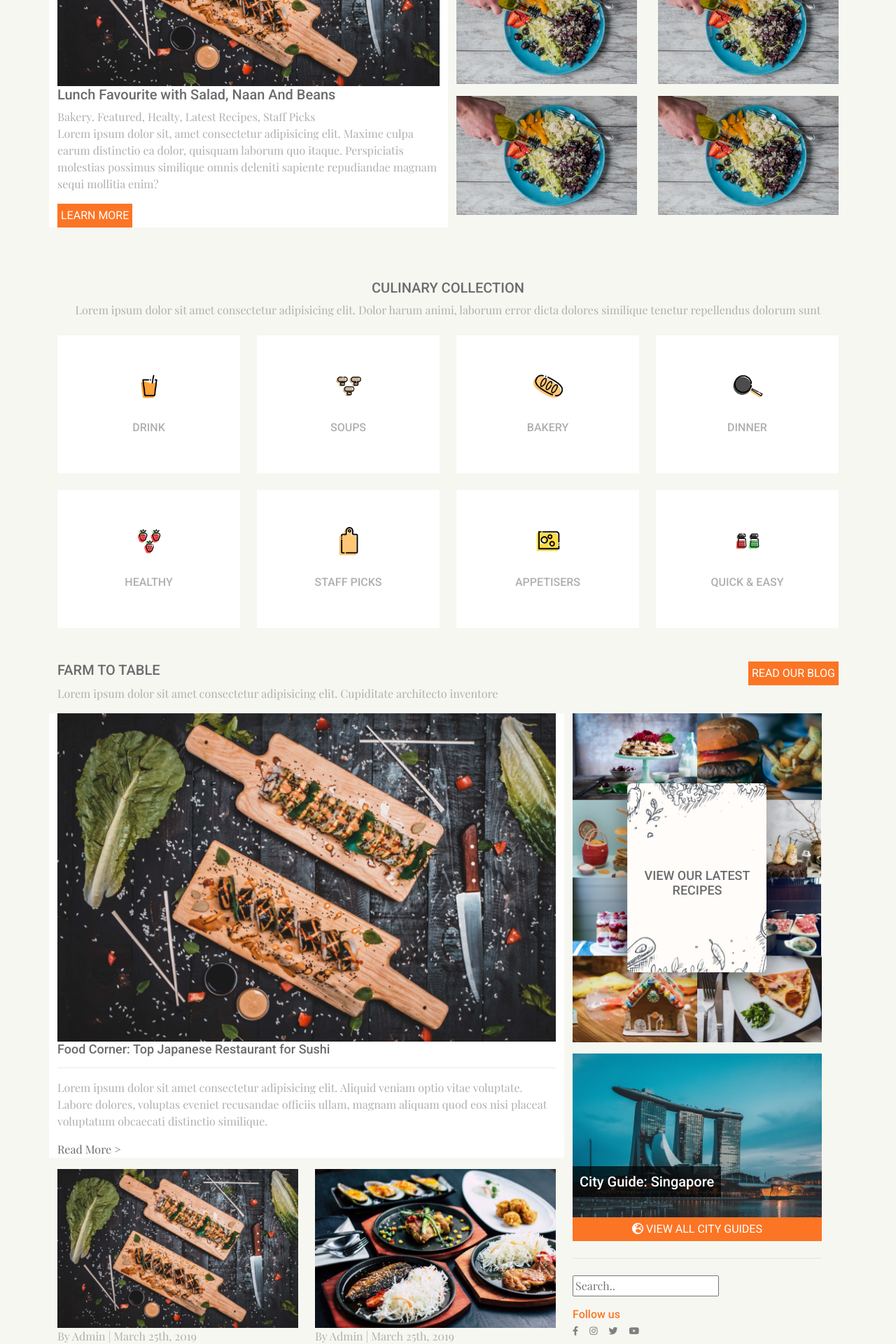
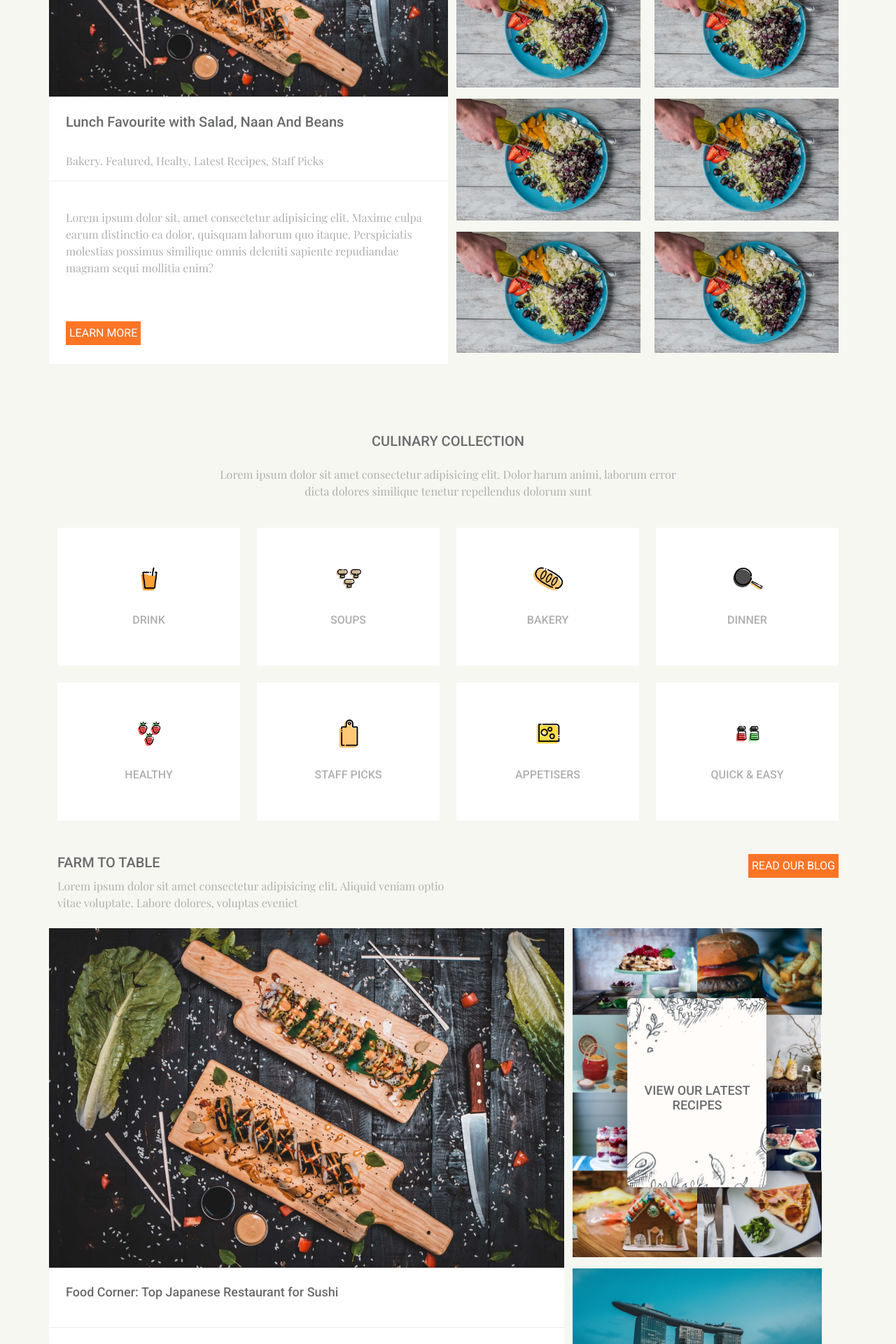
Before and after one commit to NicoloCasagrande/proj-html-vuejs, a Vue app: page / in a window 1280 px wide. Shown: the part 1360-3280 px from the top of the page at 70% size. Built offline with nearby package versions, Linux system fonts and the light colour scheme; a web font is replaced by a local one.

Commit message:
sistemazione dimensioni e immagini

```diff
--- a/src/components/AppFooter.vue
+++ b/src/components/AppFooter.vue
@@ -16,7 +16,10 @@ export default {
 <template>
   <div id="top-footer">
     <div class="row">
-      <div class="col-3 px-0">
+      <div class="col-3 px-0" v-for="(item, index) in store.items">
+        <img :src="item.image" alt="" v-if="index <= 3"/>
+      </div>
+      <!-- <div class="col-3 px-0">
         <img src="../assets/sfondo.jpg" alt="" />
       </div>
       <div class="col-3 px-0">
@@ -24,10 +27,7 @@ export default {
       </div>
       <div class="col-3 px-0">
         <img src="../assets/sfondo.jpg" alt="" />
-      </div>
-      <div class="col-3 px-0">
-        <img src="../assets/sfondo.jpg" alt="" />
-      </div>
+      </div> -->
     </div>
   </div>
   <div id="bottom-footer" class="container pt-4">
@@ -51,8 +51,8 @@ export default {
           ><i class="fa-sharp fa-solid fa-location-dot"></i> 775 New York
           Ave,Brooklyn, Kings, New York 11203
         </span>
-        <span><i class="fa-solid fa-phone"></i>+ 0100-505-0000</span>
-        <span><i class="fa-solid fa-envelope"></i>info@your-domain.com</span>
+        <span><i class="fa-solid fa-phone"></i> + 0100-505-0000</span>
+        <span><i class="fa-solid fa-envelope"></i> info@your-domain.com</span>
       </div>
       <div class="col-3 text-center">
         <h6>GET OUR APP!</h6>
--- a/src/components/AppMain.vue
+++ b/src/components/AppMain.vue
@@ -51,5 +51,6 @@ main {
 }
 .subscribe {
   background-image: url("../assets/subscribe-sec-bg.png");
+  background-size: cover;
 }
 </style>
--- a/src/components/SectionCulinaryCollection.vue
+++ b/src/components/SectionCulinaryCollection.vue
@@ -11,8 +11,8 @@ export default {
 </script>
 
 <template>
-  <div>
-    <h3>CULINARY COLLECTION</h3>
+  <div class="text-center d-flex flex-column">
+    <h3 class="m-4">CULINARY COLLECTION</h3>
     <p>
       Lorem ipsum dolor sit amet consectetur adipisicing elit. Dolor harum
       animi, laborum error dicta dolores similique tenetur repellendus dolorum
@@ -33,4 +33,8 @@ export default {
 img {
   width: 3.125rem;
 }
+p{
+  width: 60%;
+  align-self: center;
+}
 </style>
--- a/src/components/SectionFarmToTable.vue
+++ b/src/components/SectionFarmToTable.vue
@@ -15,37 +15,38 @@ export default {
 </script>
 
 <template>
-  <div>
+  <div class="mb-4">
     <div class="d-flex justify-content-between">
-      <h3>FARM TO TABLE</h3>
+      <h3 class="p-0 m-0">FARM TO TABLE</h3>
       <button>READ OUR BLOG</button>
     </div>
-    <p>
-      Lorem ipsum dolor sit amet consectetur adipisicing elit. Cupiditate
-      architecto inventore
+    <p id="title-farm" class="p-0 m-0">
+      Lorem ipsum dolor sit amet consectetur adipisicing elit. Aliquid
+      veniam optio vitae voluptate. Labore dolores, voluptas eveniet
     </p>
   </div>
   <div class="row">
     <div class="col-8 row">
-      <div class="col-12 bg-white">
+      <div class="col-12 bg-white p-0 mb-3">
         <div>
           <img src="../assets/sfondo.jpg" alt="" class="anteprima" />
-          <h4>Food Corner: Top Japanese Restaurant for Sushi</h4>
+          <h4 class="p-4">Food Corner: Top Japanese Restaurant for Sushi</h4>
           <span></span>
           <hr />
-          <p>
+          <p class="p-4">
             Lorem ipsum dolor sit amet consectetur adipisicing elit. Aliquid
             veniam optio vitae voluptate. Labore dolores, voluptas eveniet
             recusandae officiis ullam, magnam aliquam quod eos nisi placeat
             voluptatum obcaecati distinctio similique.
           </p>
-          <a href="">Read More ></a>
+          <a href="" class="p-4">Read More ></a>
         </div>
       </div>
       <div class="col-6 my-3 ms-card" v-for="(item, index) in store.items">
-        <div v-if="index <= 5">
+        <div v-if="index <= 5" class="d-flex flex-column bg-white">
           <img :src="item.image" :alt="item.title" />
-          <span>By Admin | {{ item.date }}</span>
+          <h4 class="width-60 text-center mt-2">{{item.title}}</h4>
+          <span class="width-60 text-center my-2">By Admin | {{ item.date }}</span>
         </div>
       </div>
     </div>
@@ -109,4 +110,13 @@ h6 {
     width: 100%;
   }
 }
+
+#title-farm{
+  width: 50%;
+}
+
+.width-60{
+  width: 90%;
+  align-self: center;
+}
 </style>
--- a/src/components/SectionPopularRecipes.vue
+++ b/src/components/SectionPopularRecipes.vue
@@ -18,20 +18,21 @@ export default {
       laudantium voluptate voluptas
     </p>
     <div class="row">
-      <div class="col-6 bg-white">
+      <div class="col-6 bg-white p-0">
         <img src="../assets/sfondo.jpg" alt="" />
-        <h5>Lunch Favourite with Salad, Naan And Beans</h5>
-        <span>Bakery. Featured, Healty, Latest Recipes, Staff Picks</span>
-        <p>
+        <h5 class="p-4">Lunch Favourite with Salad, Naan And Beans</h5>
+        <span class="p-4">Bakery. Featured, Healty, Latest Recipes, Staff Picks</span>
+        <hr>
+        <p class="p-4">
           Lorem ipsum dolor sit, amet consectetur adipisicing elit. Maxime culpa
           earum distinctio ea dolor, quisquam laborum quo itaque. Perspiciatis
           molestias possimus similique omnis deleniti sapiente repudiandae
           magnam sequi mollitia enim?
         </p>
-        <button>LEARN MORE</button>
+        <button class="m-4">LEARN MORE</button>
       </div>
       <div class="col-6 d-flex flex-wrap justify-content-between">
-        <div class="ms-col-6" v-for="(recipe, index) in store.recipes">
+        <div class="ms-col-6 mb-3" v-for="(recipe, index) in store.recipes">
           <img :src="recipe.image" alt="" />
         </div>
       </div>
@@ -44,7 +45,7 @@ img {
   width: 100%;
 }
 .ms-col-6 {
-  width: calc(50% - 15px);
+  width: calc(50% - 10px);
 }
 section .row {
   text-align: left;
--- a/src/store.js
+++ b/src/store.js
@@ -84,6 +84,18 @@ export const store = reactive({
       image: "src/assets/fi-organic-breakfast.jpg",
       text: "Lorem ipsum dolor, sit amet consectetur adipisicing elit. Rerum, id Facilis asperiores totam repellendus ducimus autem numquam consequuntur quasi dolorum dignissimos. Explicabo laborum accusantium voluptatibus tempore? Assumenda, aliquid cumque? Excepturi!",
     },
+    {
+      title: "Why These Toast with Tea are My New Favourite",
+      date: "March 25th, 2019",
+      image: "src/assets/fi-organic-breakfast.jpg",
+      text: "Lorem ipsum dolor, sit amet consectetur adipisicing elit. Rerum, id Facilis asperiores totam repellendus ducimus autem numquam consequuntur quasi dolorum dignissimos. Explicabo laborum accusantium voluptatibus tempore? Assumenda, aliquid cumque? Excepturi!",
+    },
+    {
+      title: "Why These Toast with Tea are My New Favourite",
+      date: "March 25th, 2019",
+      image: "src/assets/fi-organic-breakfast.jpg",
+      text: "Lorem ipsum dolor, sit amet consectetur adipisicing elit. Rerum, id Facilis asperiores totam repellendus ducimus autem numquam consequuntur quasi dolorum dignissimos. Explicabo laborum accusantium voluptatibus tempore? Assumenda, aliquid cumque? Excepturi!",
+    },
   ],
   collection: [
     {
```
